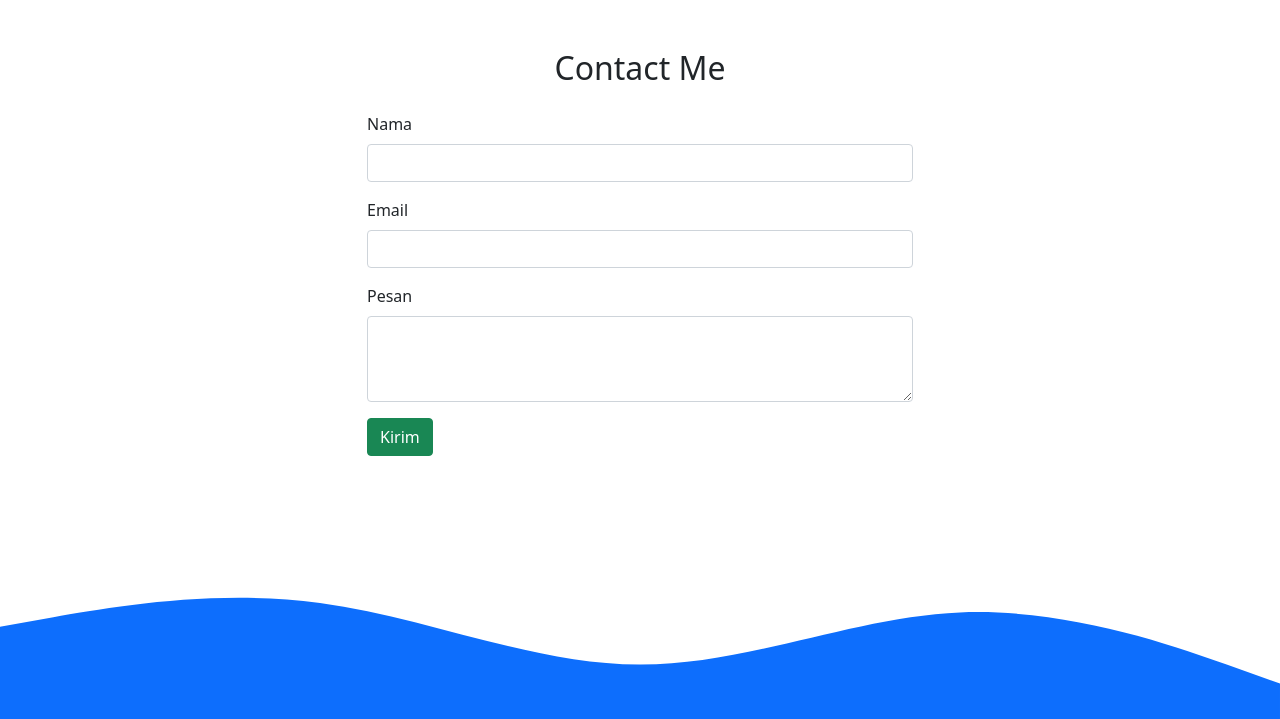
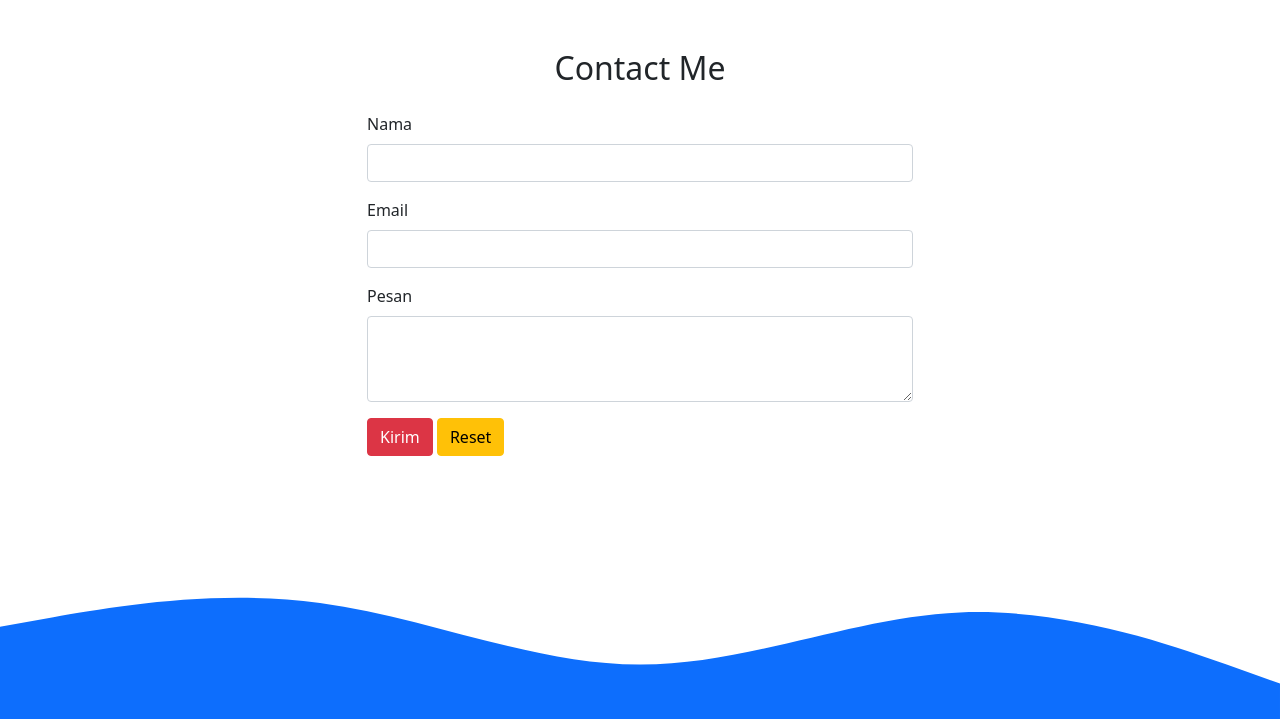
Before and after one commit to muhf1998/muhf1998.github.io, a plain HTML site: page index.html in a window 1280 px wide. Shown: the part 2599-3318 px from the top of the page. Drawn offline with nearby package versions, Linux system fonts and the light colour scheme.

Commit message:
mengubah button merah & orange

```diff
--- a/index.html
+++ b/index.html
@@ -173,7 +173,8 @@
               <label for="pesan" class="form-label">Pesan</label>
               <textarea class="form-control" id="pesan" rows="3"></textarea>
             </div>
-            <button type="submit" class="btn btn-success">Kirim</button>
+            <button type="submit" class="btn btn-danger">Kirim</button>
+            <button type="submit" class="btn btn-warning">Reset</button>
           </form>
         </div>
       </div>
```
